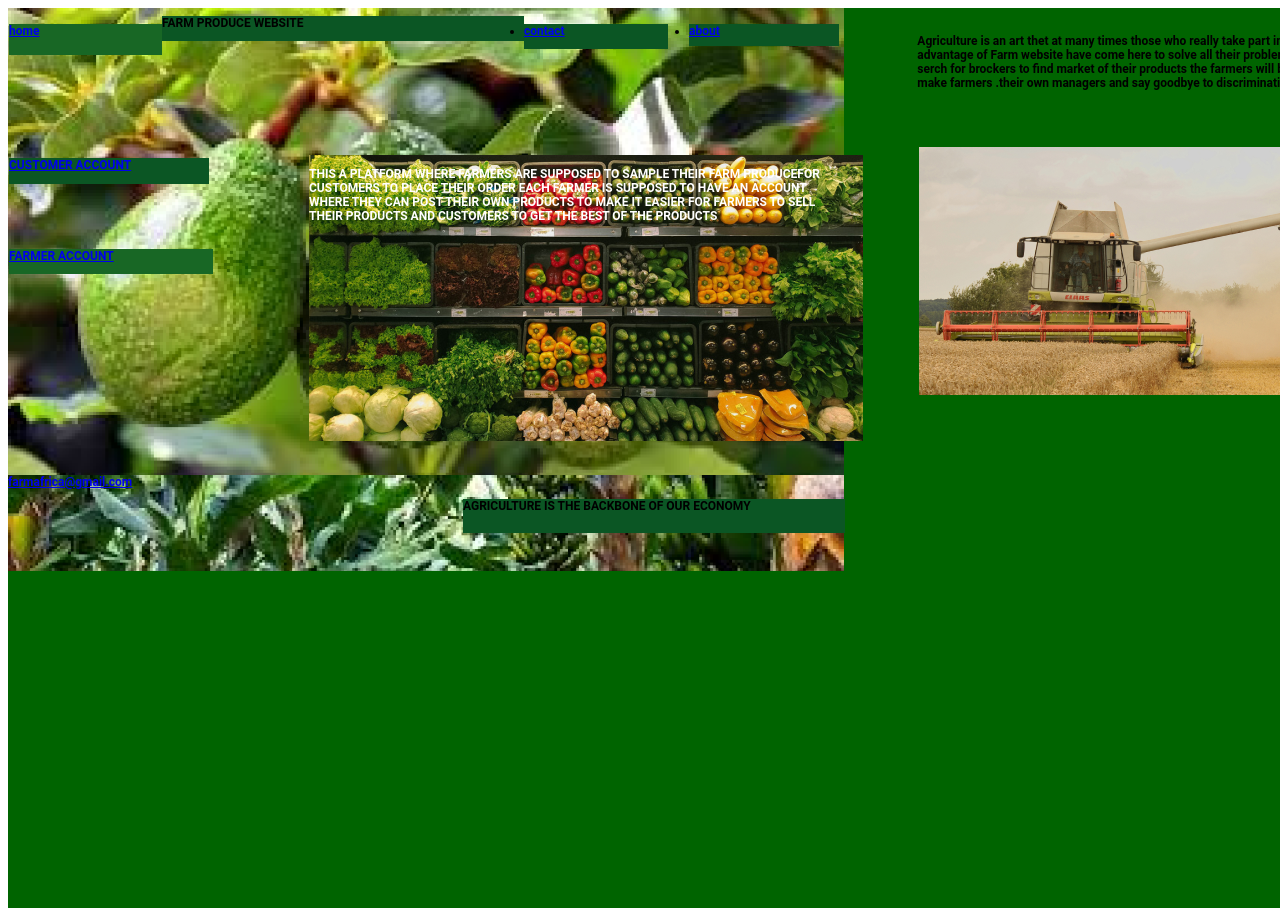
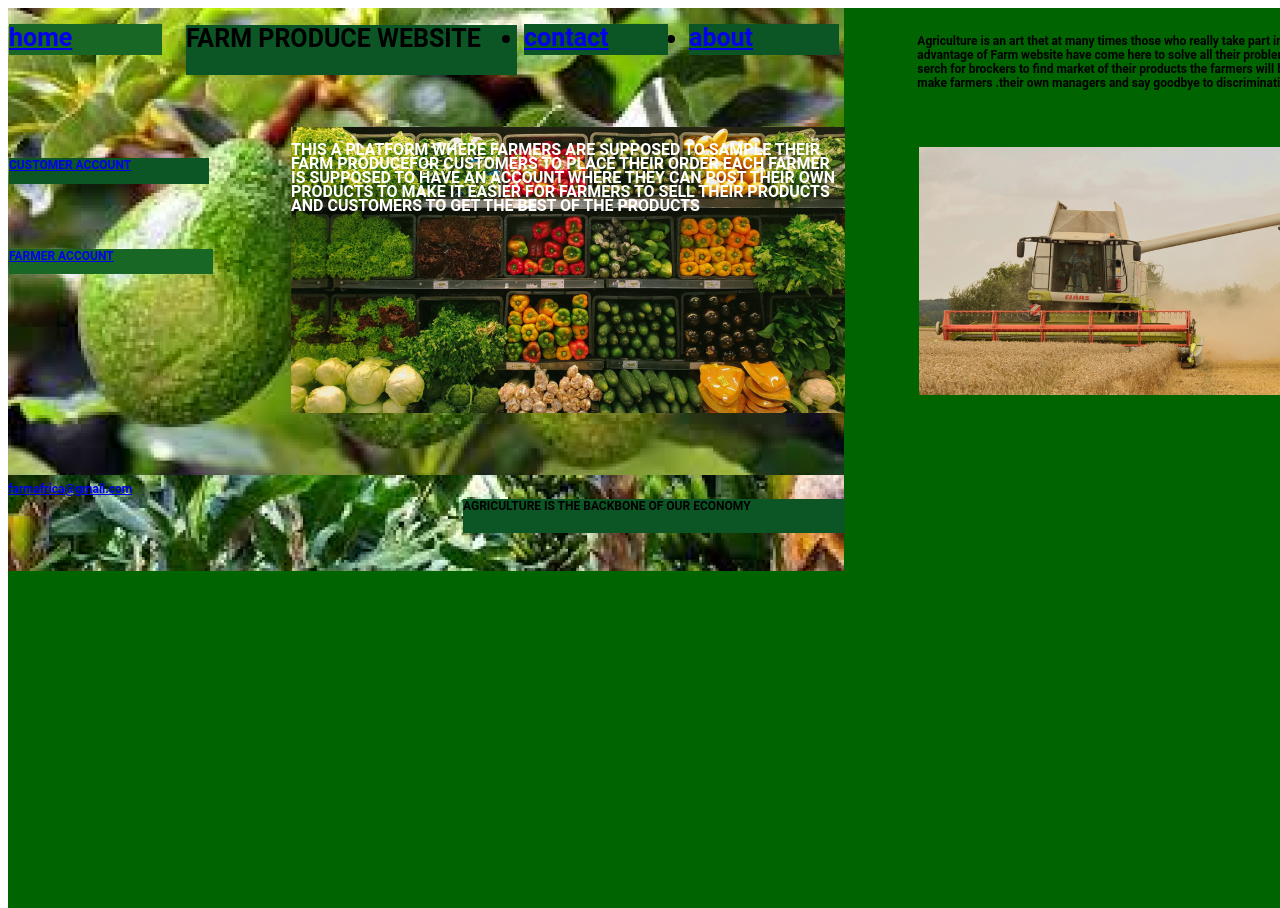
Before and after one commit to Thuku456/project, a plain HTML site: page index.html in a window 1280 px wide. Shown: the top 908 px of the page. Drawn offline with Linux system fonts and the light colour scheme.

Commit message:
initial commit

```diff
--- a/styles.css
+++ b/styles.css
@@ -12,21 +12,21 @@ h1{
 
     position: absolute;
     width: 331px;
-    height: 23px;
+    height: 100px;
     left: 178px;
-    top: 8px;
+    top: 0px;
 
     font-family: Roboto;
     font-style: normal;
     font-weight: bold;
-    font-size: 12px;
-    line-height: 14px;
+    font-size: 25px;
+    line-height: 28px;
 
     color: #000000;
     position: absolute;
-width: 362px;
-height: 25px;
-left: 154px;
+width: 331px;
+height: 50px;
+left: 178px;
 top: 0px;
 
 background: #0B5624;
@@ -35,15 +35,15 @@ background: #0B5624;
 .home{
     position: absolute;
 width: 35px;
-height: 15px;
+height: 30px;
 left: 39px;
 top: 20px;
 
 font-family: Roboto;
 font-style: normal;
 font-weight: bold;
-font-size: 12px;
-line-height: 14px;
+font-size: 25px;
+line-height: 28px;
 
 
 
@@ -81,17 +81,26 @@ color: #000000;
 
 
     position: absolute;
-width: 535px;
+width: 540px;
 height: 87px;
-left: 301px;
+left: 282px;
 top: 147px;
 
 font-family: Roboto;
 font-style: normal;
 font-weight: bold;
-font-size: 12px;
+font-size: 16px;
 line-height: 14px;
-color: #FFFFFF;
+color: white;
+
+
+position: absolute;
+width: 554px;
+height: 108px;
+left: 283px;
+top: 119px;
+
+background: #5C9848;
 
 }
 
@@ -139,8 +148,8 @@ top: 8px;
 font-family: Roboto;
 font-style: normal;
 font-weight: bold;
-font-size: 12px;
-line-height: 14px;
+font-size: 25px;
+line-height: 28px;
 
 
 
@@ -148,7 +157,7 @@ color: #000000;
 
 position: absolute;
 width: 150px;
-height: 22px;
+height: 31px;
 left: 681px;
 top: 0px;
 
@@ -161,13 +170,13 @@ background: #0B5624;
 width: 62px;
 height: 14px;
 left: 560px;
-top: 7px;
+top: 3px;
 
 font-family: Roboto;
 font-style: normal;
 font-weight: bold;
-font-size: 12px;
-line-height: 14px;
+font-size: 25px;
+line-height: 28px;
 
 
 
@@ -175,11 +184,15 @@ color: #000000;
 
 position: absolute;
 width: 144px;
-height: 25px;
+height: 31px;
 left: 516px;
 top: 0px;
 
 background: #0B5624;
+
+.contact:hover{
+    color:red;
+}
 }
 .mail{
     position: absolute;
@@ -192,7 +205,7 @@ font-family: Roboto;
 font-style: normal;
 font-weight: bold;
 font-size: 12px;
-line-height: 14px;
+line-height: 28px;
 
 
 
```
Also changed, not shown: index.html (+1 -2 lines).
